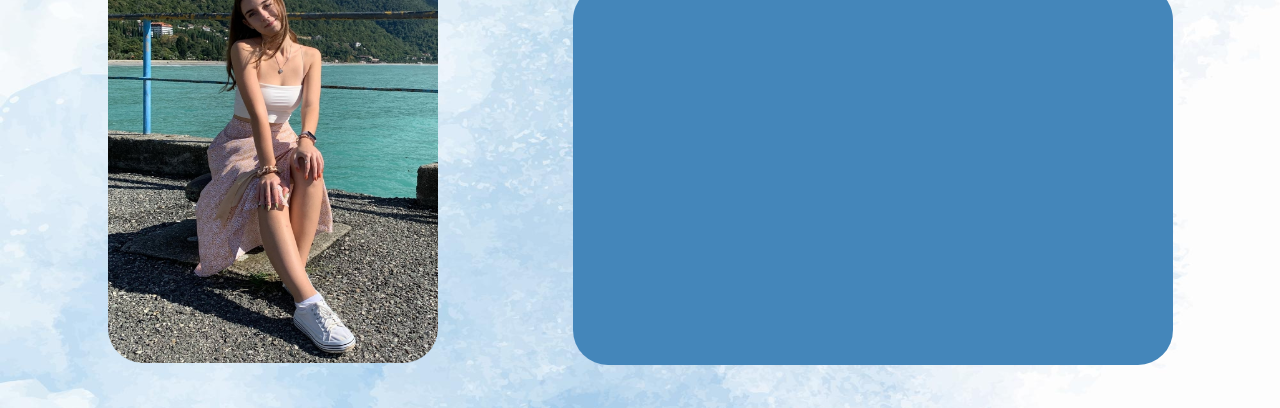
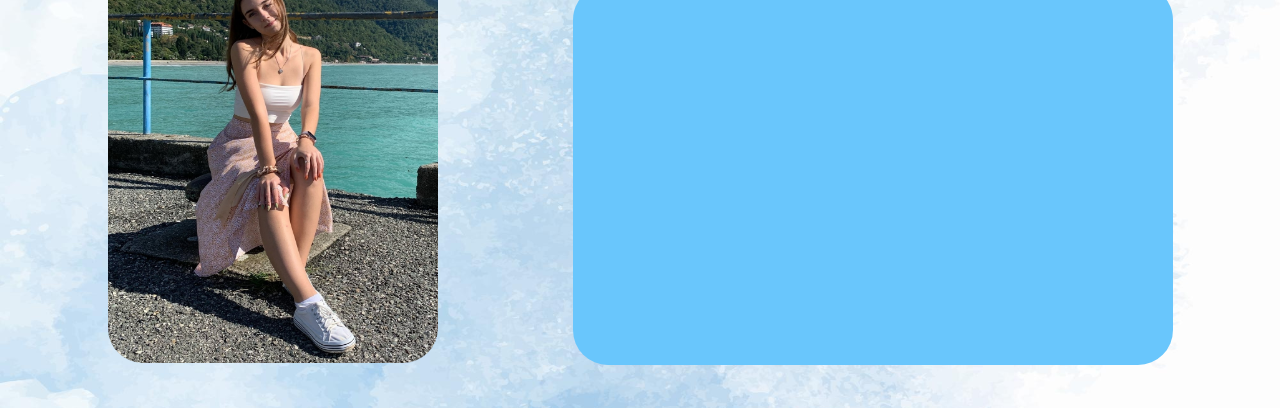
Before and after one commit to PavelLoko88/HappyBirthday, a plain HTML site: page Даша/index.html in a window 1280 px wide. Shown: the part 242-650 px from the top of the page. Drawn offline with nearby package versions, Linux system fonts and the light colour scheme; files that its build step writes are made by us from their sources.

Commit message:
Update var.scss

```diff
--- a/Даша/scss/var.scss
+++ b/Даша/scss/var.scss
@@ -1,4 +1,4 @@
-$blue: #4486BA;
+$blue: #69C6FC;
 $black: #000;
 $white: #ffffff;
 // MEDIA
```
